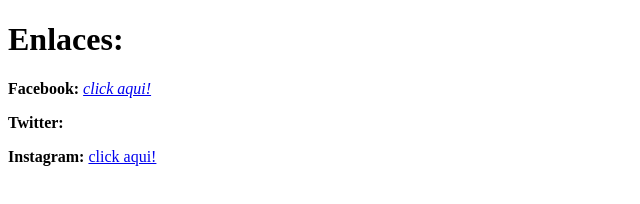
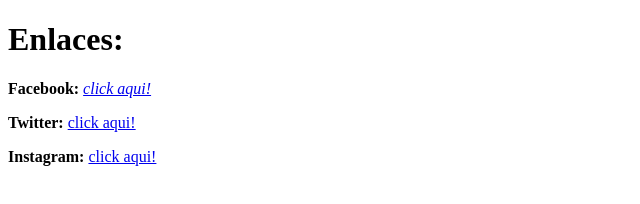
Before and after one commit to KeniaBurgos/UIConstruyePagWeb, a plain HTML site: page actividad6.html in a window 1280 px wide. Shown: the full height of the page, 0-640 px from the left. Drawn offline with Linux system fonts and the light colour scheme.

Commit message:
<!DOCTYPE html> <html lang="es">   <head>     <meta charset="UTF-8">     <meta name="viewport" content="width=divice-width, initial-scale=1.0">     <title>       Actividad 6     </title>   </head> <body>   <h1>Enlaces:</h1>   <strong> Facebook: </strong> <a href="https://es-la.facebook.com/" target="_self"> <em> click aqui! </em> </a>   <p></p>   <strong>Twitter: </strong> <a href="https://twitter.com/?lang=es" target="_blank"> click aqui! </a>   <p></p>   <strong>Instagram: </strong>  <a href="https://www.instagram.com/?hl=es-la" target="_self"> click aqui! </a>     <p></p> </body> </html>

```diff
--- a/actividad6.html
+++ b/actividad6.html
@@ -11,7 +11,7 @@
   <h1>Enlaces:</h1>
   <strong> Facebook: </strong> <a href="https://es-la.facebook.com/" target="_self"> <em> click aqui! </em> </a>
   <p></p>
-  <strong>Twitter: </strong> <a href="https://twitter.com/?lang=es" target="_blank"> </a>
+  <strong>Twitter: </strong> <a href="https://twitter.com/?lang=es" target="_blank"> click aqui! </a>
   <p></p>
   <strong>Instagram: </strong>  <a href="https://www.instagram.com/?hl=es-la" target="_self"> click aqui! </a>
     <p></p>
```
